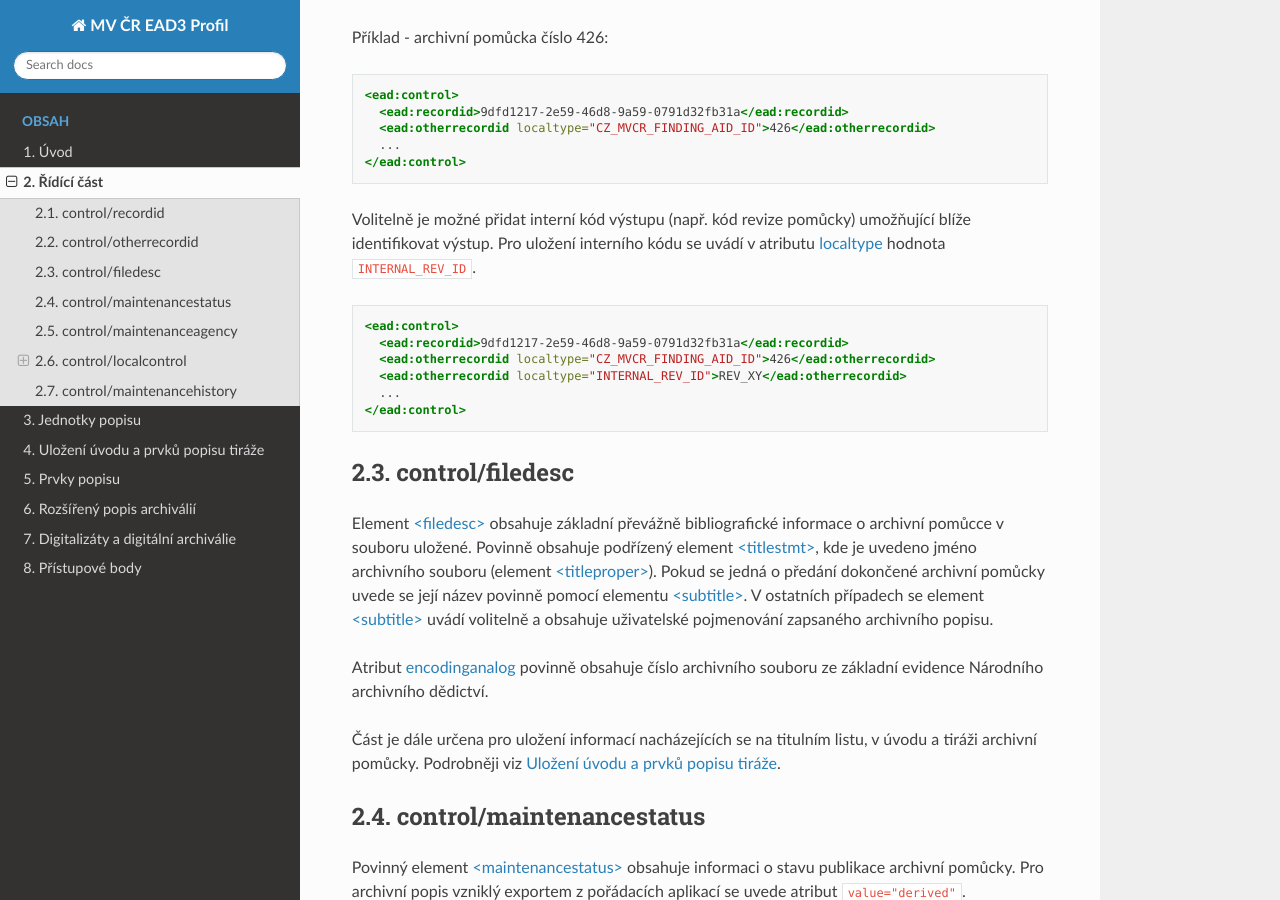
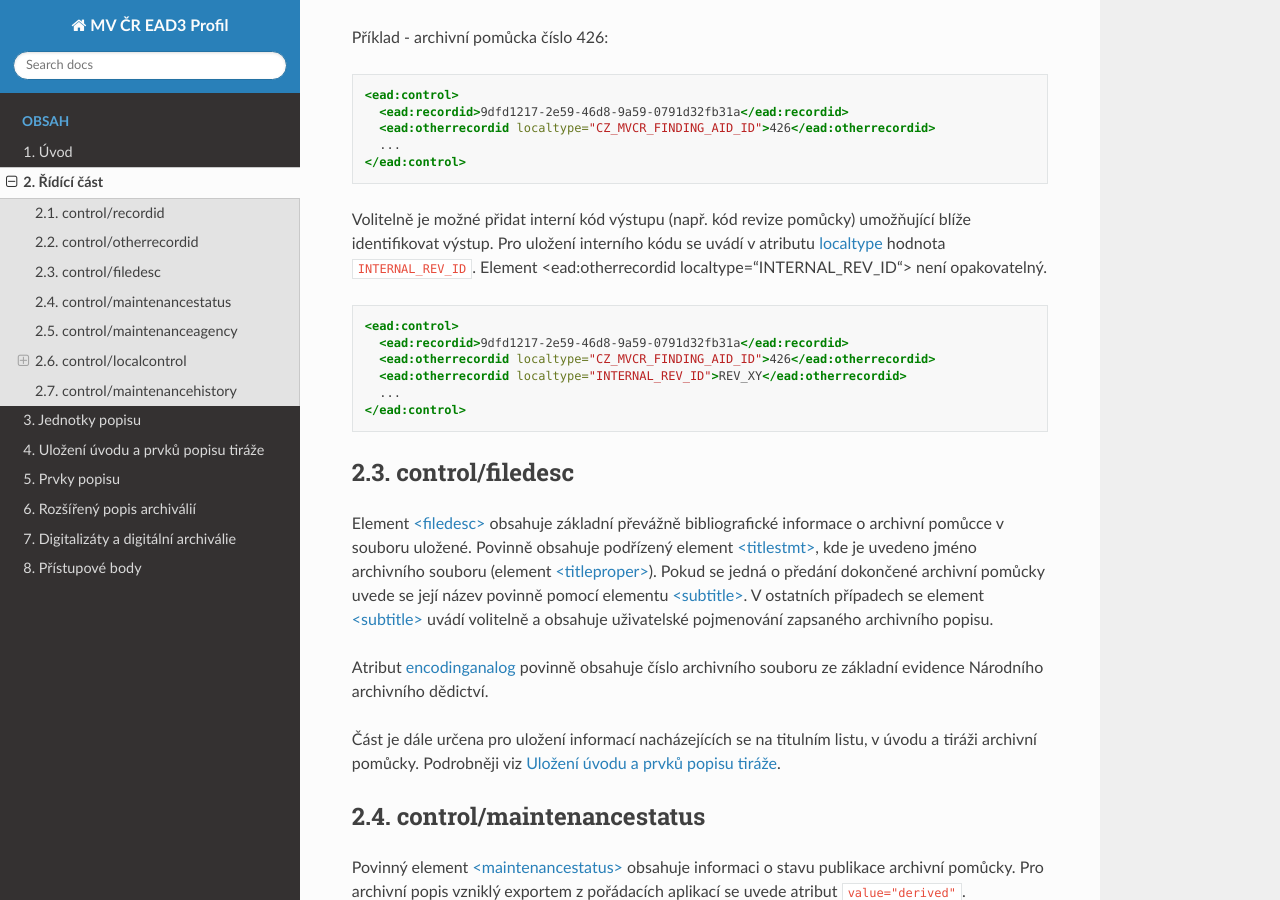
Before and after one commit to elzasw/ead3doc, a Sphinx documentation site: the page built from doc/source/control.rst, in a window 1280 px wide and 900 px high, scrolled down 487 px. Built offline with Sphinx 7.4.7 and the Read the Docs theme 3.1.0, drawn with Linux system fonts in a browser that asks for light colours.

Commit message:
#9 Doplnit text u 2.2. control/otherrecordid
"Element <ead:otherrecordid localtype="INTERNAL_REV_ID"> není opakovatelný."

```diff
--- a/doc/source/control.rst
+++ b/doc/source/control.rst
@@ -43,6 +43,7 @@ Příklad - archivní pomůcka číslo 426:
 Volitelně je možné přidat interní kód výstupu (např. kód revize pomůcky) umožňující blíže identifikovat výstup.
 Pro uložení interního kódu se uvádí v atributu `localtype <https://www.loc.gov/ead/EAD3taglib/EAD3.html#attr-localtype>`_
 hodnota ``INTERNAL_REV_ID``.
+Element <ead:otherrecordid localtype="INTERNAL_REV_ID"> není opakovatelný.
 
 .. code-block:: xml
 
```
